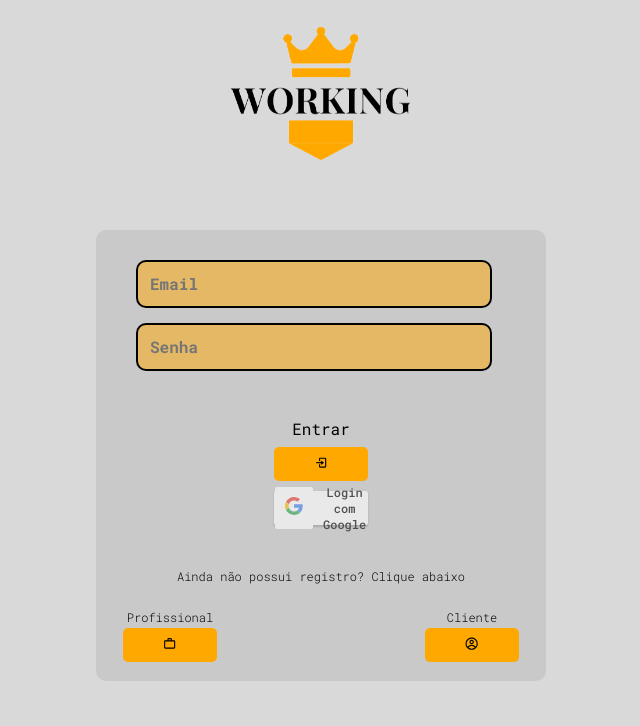
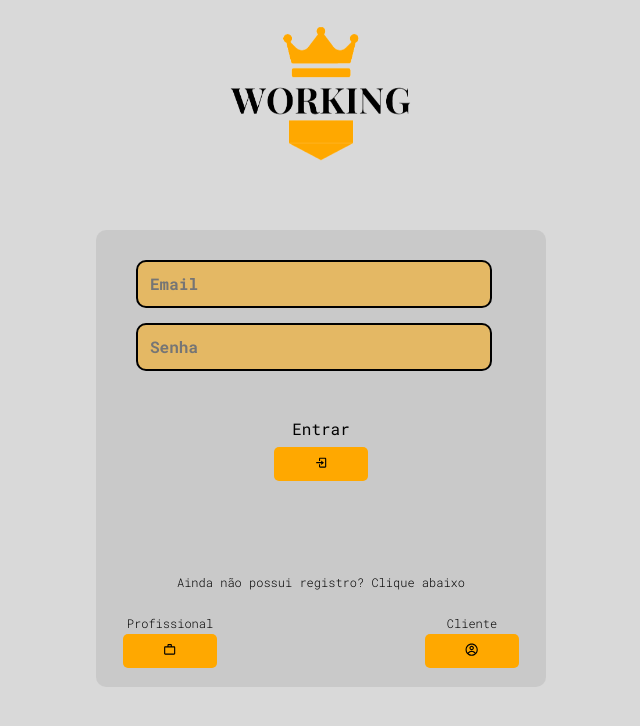
Before and after one commit to JoabeConrado19/WorKing, a React (Create React App) app: page /login in a window 1280 px wide. Shown: the top 726 px of the page, without its empty margins (319-959 px from the left). Built offline with nearby package versions, Linux system fonts and the light colour scheme.

Commit message:
Fix: GoogleLogin

```diff
--- a/package.json
+++ b/package.json
@@ -3,6 +3,7 @@
   "version": "0.1.0",
   "private": true,
   "dependencies": {
+    "@react-oauth/google": "^0.4.0",
     "@testing-library/jest-dom": "^5.14.1",
     "@testing-library/react": "^13.0.0",
     "@testing-library/user-event": "^13.2.1",
@@ -11,6 +12,7 @@
     "@types/react": "^18.0.0",
     "@types/react-dom": "^18.0.0",
     "@types/styled-components": "^5.1.26",
+    "jwt-decode": "^3.1.2",
     "react": "^18.2.0",
     "react-dom": "^18.2.0",
     "react-google-login": "^5.2.2",
--- a/src/Pages/LoginPage.tsx
+++ b/src/Pages/LoginPage.tsx
@@ -1,16 +1,20 @@
 import { StyledLoginPage } from "../styles/StyledLoginPage"
 import logo from '../assets/logo.png'
 
-import GoogleLogin from "react-google-login"
+
 
 import { CgProfile } from "react-icons/cg"
 import { MdWorkOutline } from "react-icons/md"
 import { BiLogIn } from "react-icons/bi"
 
+import {GoogleLogin} from "@react-oauth/google"
+import jwt_decode from "jwt-decode"
+
+import { useNavigate } from "react-router-dom";
 
 export const LoginPage = () => {
 
-
+    const navigate = useNavigate();
 
     return (
         <StyledLoginPage>
@@ -28,9 +32,18 @@ export const LoginPage = () => {
                 </label>
                 <button id="btEntrar"><BiLogIn/></button>
                 <GoogleLogin
-                clientId="410594899869-69sd1n6fm1156pj0mf7rc99sskgsu2ub.apps.googleusercontent.com"
-                buttonText="Login com Google"
+                onSuccess={(credentialResponse) => {
+
+                    const decode: any = jwt_decode(`${credentialResponse.credential}`)
+                    console.log(decode.email)
+
+                }}
+                onError={() => {
+                    console.log("login failed")
+                }}
                 />
+
+
               </div>
             <span className="spanJaRegistrado">Ainda não possui registro? Clique abaixo</span>
 
--- a/src/index.tsx
+++ b/src/index.tsx
@@ -4,6 +4,7 @@ import './index.css';
 import App from './App';
 import { BrowserRouter } from 'react-router-dom';
 import { GlobalStyle } from './styles/global';
+import { GoogleOAuthProvider } from '@react-oauth/google';
 
 const root = ReactDOM.createRoot(
   document.getElementById('root') as HTMLElement
@@ -12,7 +13,9 @@ root.render(
   <React.StrictMode>
     <BrowserRouter>
     <GlobalStyle/>
-    <App />
+    <GoogleOAuthProvider clientId='410594899869-69sd1n6fm1156pj0mf7rc99sskgsu2ub.apps.googleusercontent.com'>
+        <App />
+    </GoogleOAuthProvider>
     </BrowserRouter>
   </React.StrictMode>
 );
--- a/src/pages/registerPage.tsx
+++ b/src/pages/registerPage.tsx
@@ -18,6 +18,7 @@ export const Register = () => {
           <input type="text" placeholder="Link da Foto" />
           <input type="text" placeholder="Contato" />
           <p>Registrar</p>
+
           <button><img src={RegisterBtnIco} alt="" /></button>
         </form>
       </main>
```
Also changed, not shown: src/Pages/LandingPage.tsx (+7 -0 lines), 1 other file (tests, documents, lock files or other folders).
